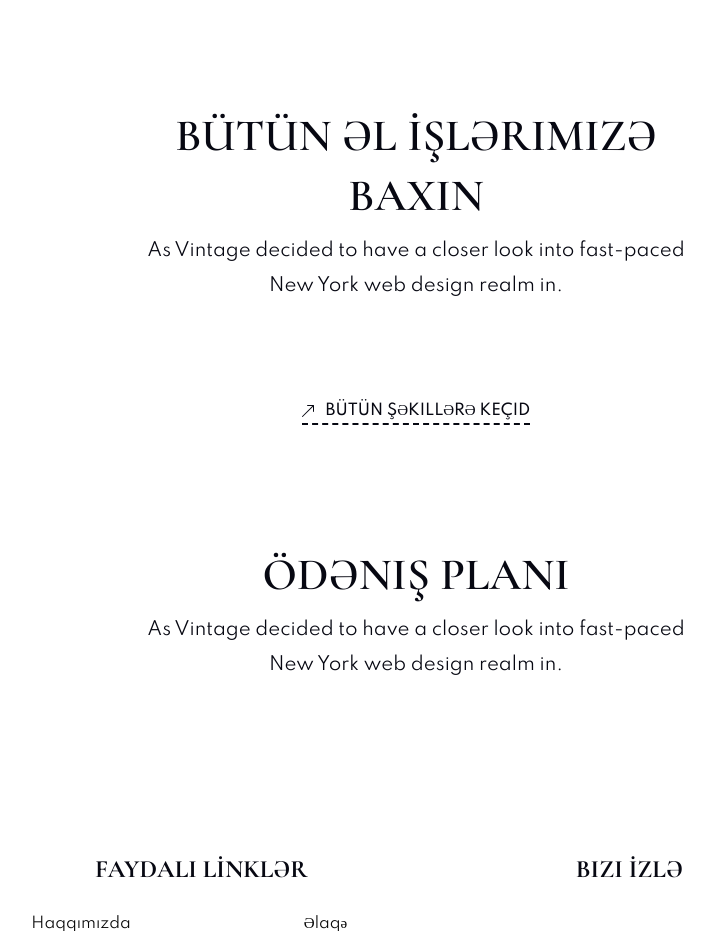
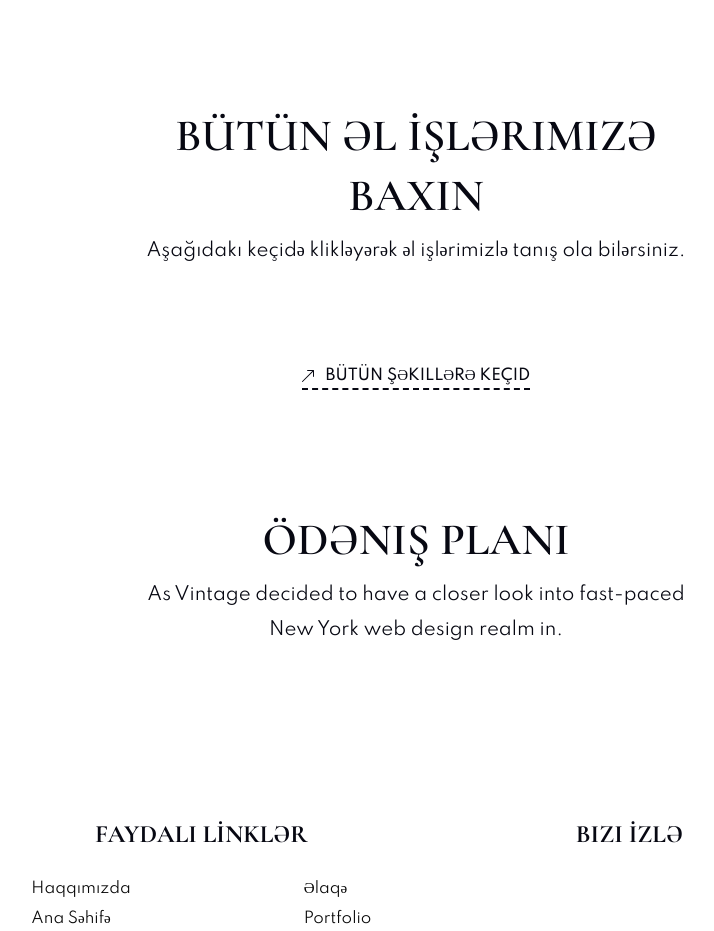
Before and after one commit to IdrisCafarov/Photography, a Django app: page / in a window 1280 px wide. Shown: the part 720-1651 px from the top of the page, without its empty margins (224-938 px from the left). Run offline with Django 4.2, Linux system fonts and the light colour scheme; data that the repository does not hold is empty; some libraries are stand-ins or nearby versions; some web fonts are replaced.

Commit message:
changes trial

```diff
--- a/templates/index.html
+++ b/templates/index.html
@@ -196,8 +196,7 @@
                         <div class="col-12">
                             <div class="section-title1 text-center">
                                 <h2>Bütün Əl İşlərimizə Baxın</h2>
-                                <p>As Vintage decided to have a closer look into fast-paced New York web design realm
-                                    in.</p>
+                                <p>Aşağıdakı keçidə klikləyərək əl işlərimizlə tanış ola bilərsiniz.</p>
                             </div>
                         </div>
                     </div>
```
